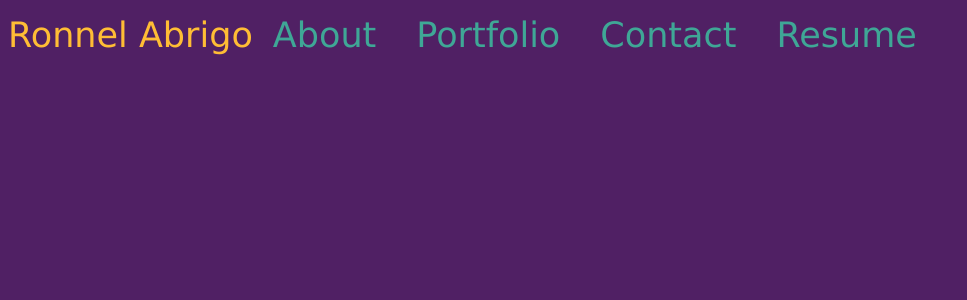
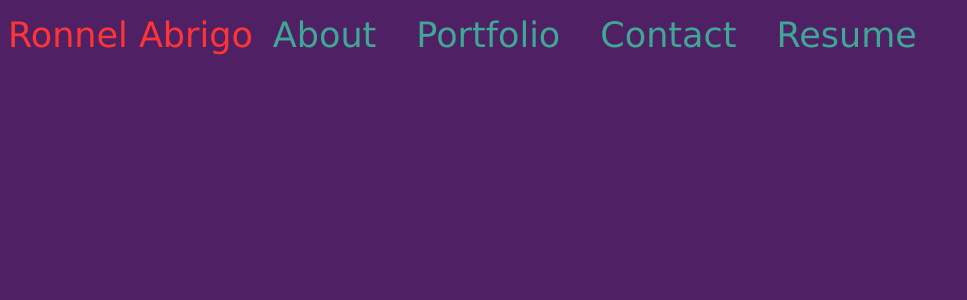
Before and after one commit to rabrigo/react-portfolio, a React (Create React App) app: page / in a window 1280 px wide. Shown: the top 300 px of the page, without its empty margins (0-967 px from the left). Built offline with nearby package versions, Linux system fonts and the light colour scheme.

Commit message:
fix home route

```diff
--- a/src/index.css
+++ b/src/index.css
@@ -18,7 +18,8 @@ a {
 }
 
 .ronnel {
-  color: #FFBD35;
+  color: #ff3535;
+  /* color: #FFBD35; */
 }
 
 .header-link {
```
Also changed, not shown: 7 other files (tests, documents, lock files or other folders).
